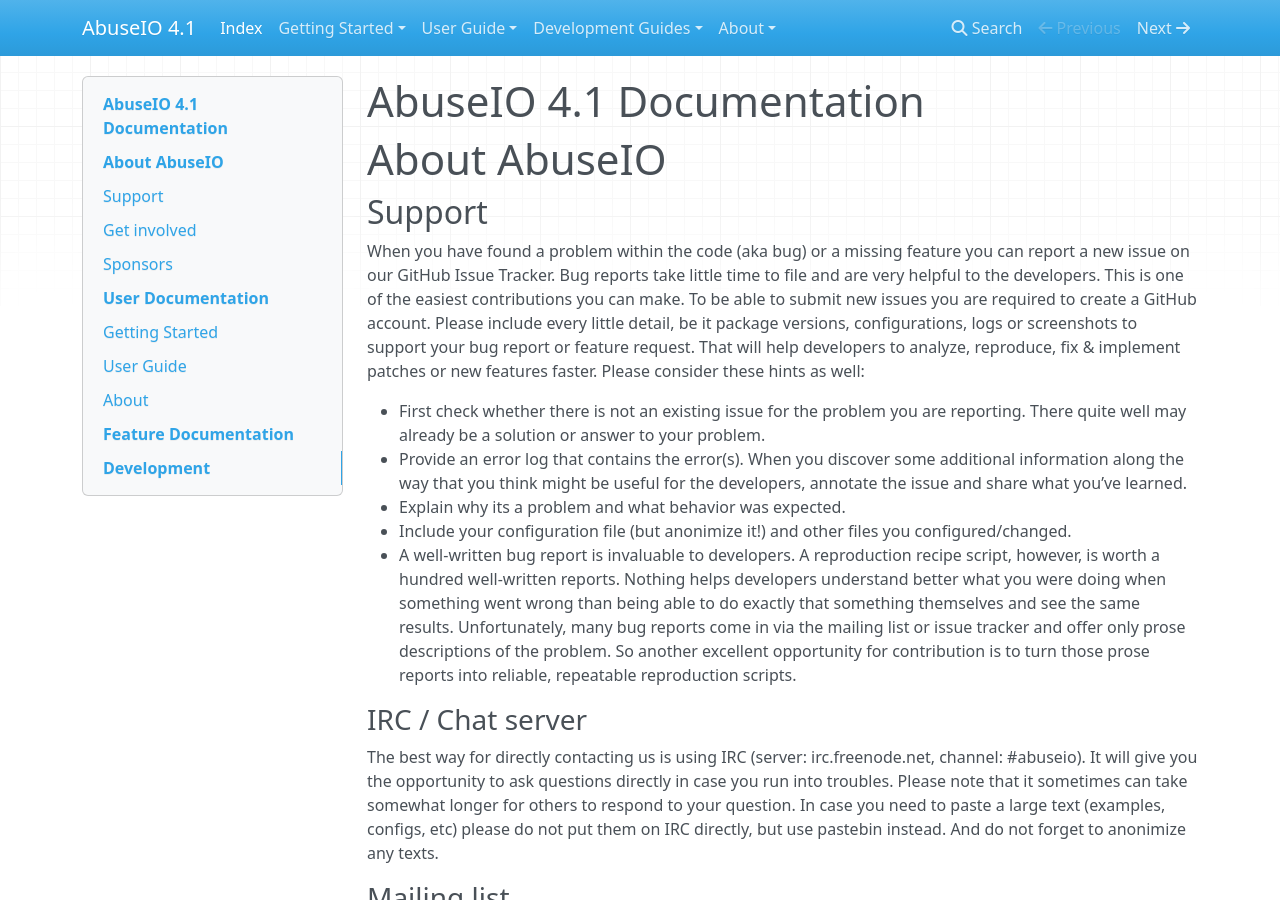
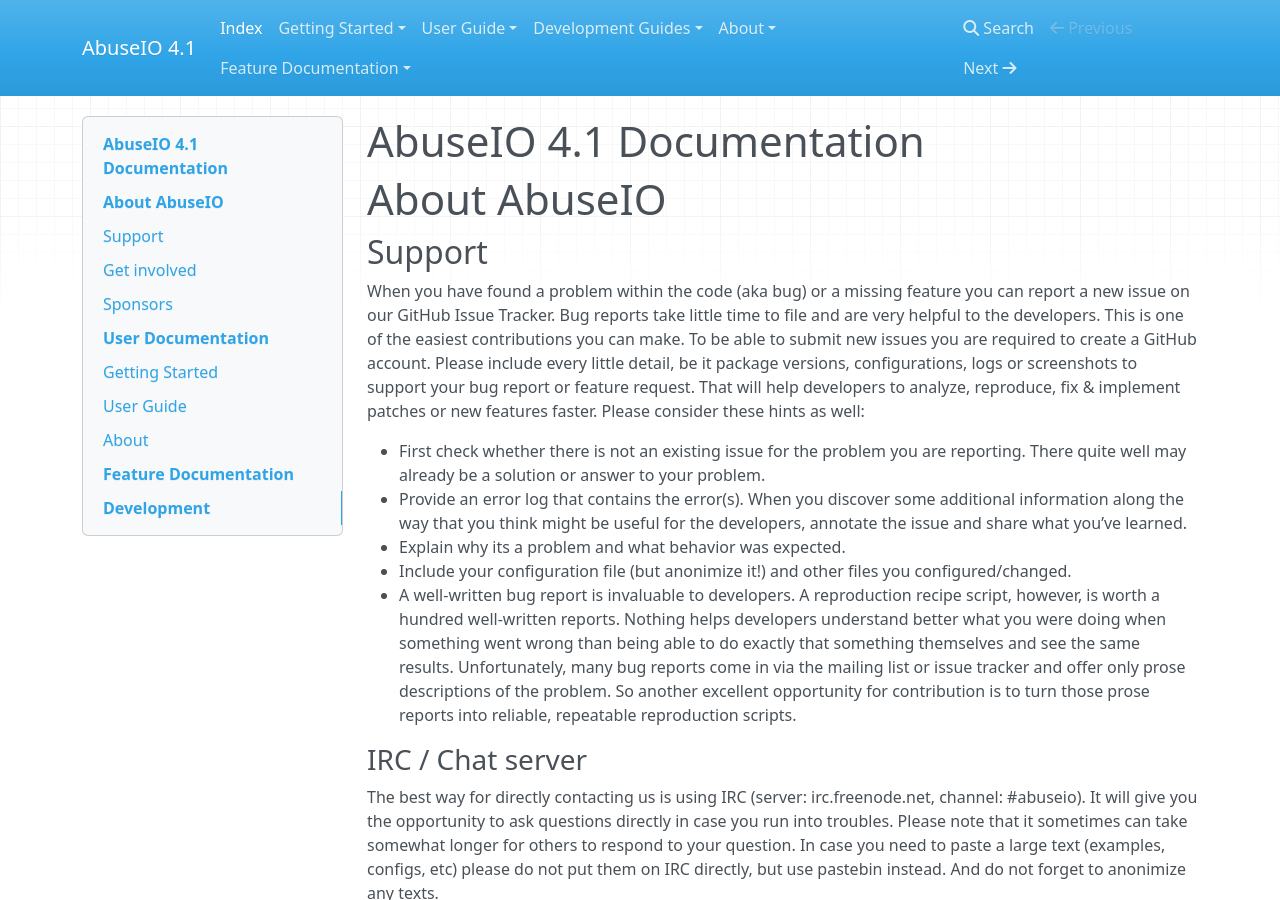
Before and after one commit to AbuseIO/abuseio-docs, an MkDocs documentation site: the page built from docs/index.md, in a window 1280 px wide and 900 px high. Built offline with MkDocs 1.6.1, drawn with Linux system fonts in a browser that asks for light colours; nearby versions of some CDN libraries; old or Windows-style settings are respelled for this version of MkDocs; part of the change alters nothing that is shown.

Commit message:
Update mkdocs.yml

```diff
--- a/mkdocs.yml
+++ b/mkdocs.yml
@@ -27,3 +27,7 @@ pages:
 - 'About':
     - 'License': 'license.md'
     - 'Release Notes': 'release_notes.md'
+- 'Feature Documentation':
+    - 'API Documentation': 'api.md'
+    - 'Delegation': 'delegation.md'
+    - 'GDPR functionality': 'gdpr.md'
```
